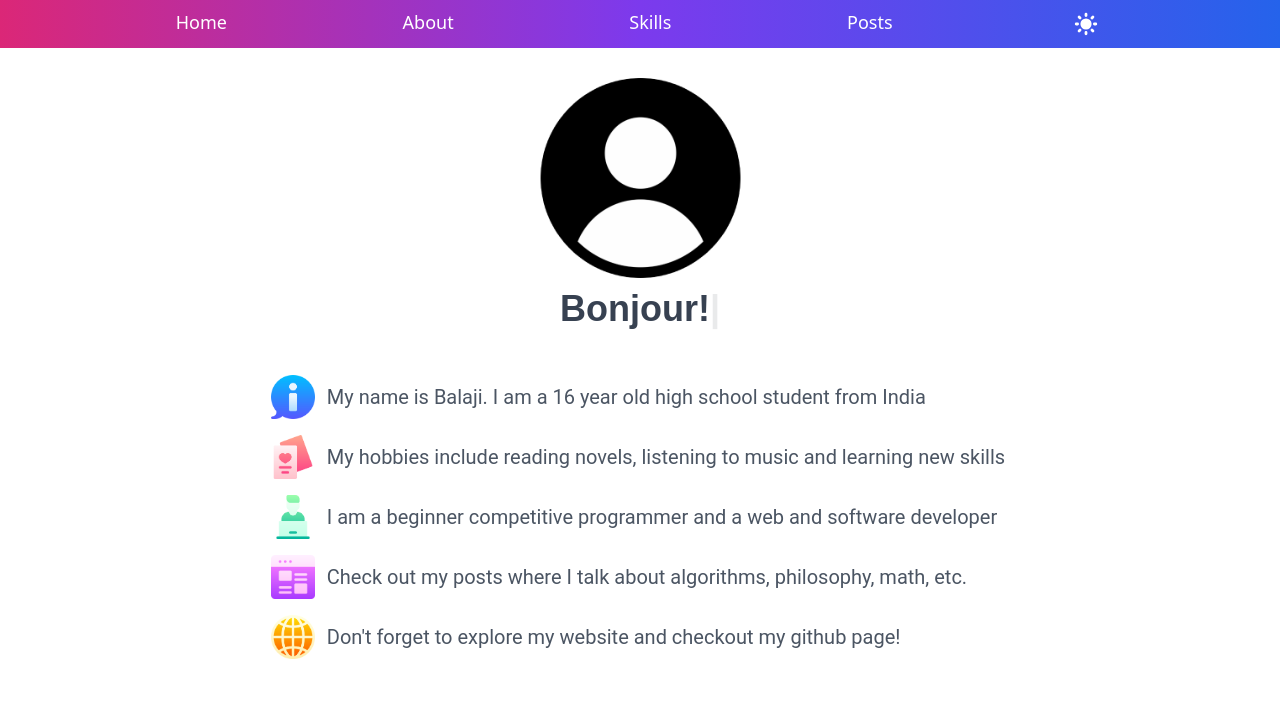
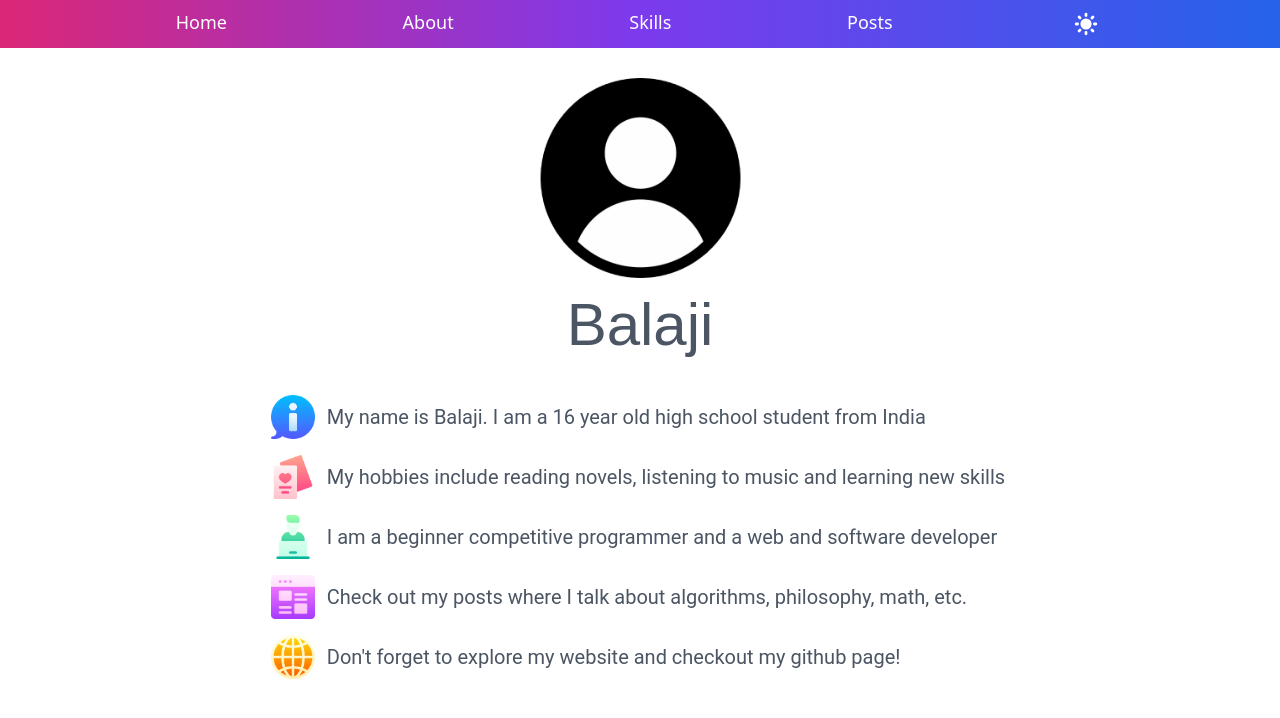
Before and after one commit to balajiofficial/Website, a Next.js app: page /about in a window 1280 px wide. Shown: the top 718 px of the page. Built offline with nearby package versions, Linux system fonts and the light colour scheme.

Commit message:
Revert without error

```diff
--- a/components/typing.tsx
+++ /dev/null
@@ -1,55 +0,0 @@
-import { useState, useEffect } from "react";
-
-export default function Typing({ children }: { children: string[] }) {
-  const [typed, setTyped] = useState("");
-  const [backwards, setBackwards] = useState(false);
-  const [wordIdx, setWordIdx] = useState(0);
-  const prefixes = [];
-  for (let i = 1; i < children.length; i++) {
-    for (let j = 0; j < children[i].length; j++) {
-      if (children[i][j] !== children[i - 1][j]) {
-        prefixes.push(children[i].substring(0, j));
-        break;
-      }
-    }
-  }
-  prefixes.push(children[children.length - 1]);
-  useEffect(() => {
-    if (typed.length !== children[wordIdx].length) {
-      if (backwards) {
-        setTimeout(() => {
-          const cut = typed.slice(0, -1);
-          if (cut === prefixes[wordIdx]) {
-            setWordIdx(wordIdx + 1);
-            setBackwards(false);
-            setTyped(cut);
-          } else {
-            setTyped(cut);
-          }
-        }, 75);
-      } else {
-        setTimeout(() => {
-          setTyped(typed + children[wordIdx][typed.length]);
-        }, 100);
-      }
-    } else {
-      setTimeout(() => {
-        setBackwards(true);
-        if (wordIdx !== children.length - 1) {
-          setTyped(typed.slice(0, -1));
-        }
-      }, 2000);
-    }
-  }, [typed]); // eslint-disable-line react-hooks/exhaustive-deps
-
-  return (
-    <>
-      <div className="text-3xl sm:text-4xl 2xl:text-5xl font-semibold -translate-y-1 sm:-translate-y-1.5 inline-block">
-        {typed}
-      </div>
-      <span className="cursor-blink text-3xl sm:text-4xl 2xl:text-6xl font-semibold -translate-y-1 sm:-translate-y-1.5 inline-block">
-        |
-      </span>
-    </>
-  );
-}
--- a/pages/about.tsx
+++ b/pages/about.tsx
@@ -1,9 +1,9 @@
 import Layout from "../layouts/pageLayout";
 import Image from "next/image";
+import Head from "next/head";
 import { ReactElement, ReactFragment } from "react";
 import { aboutData } from "../content/dataAbout";
 import PageSEO from "../components/seo";
-import Typing from "../components/typing";
 
 export default function About(): ReactElement<ReactFragment> {
   return (
@@ -21,20 +21,9 @@ export default function About(): ReactElement<ReactFragment> {
             />
           </div>
           <div className="mt-3 flex justify-center">
-            <div className="font-quicksand font-semibold text-gray-700 dark:text-gray-200">
-              <Typing>
-                {[
-                  "Hello!",
-                  "Bonjour!",
-                  "¡Hola!",
-                  "你好!",
-                  "नमस्कार!",
-                  "Привет!",
-                  "أهلا!",
-                  "Hello!",
-                ]}
-              </Typing>
-            </div>
+            <p className="text-4xl sm:text-6xl text-gray-600 dark:text-gray-200 font-quicksand">
+              Balaji
+            </p>
           </div>
           <div>
             <div className="flex justify-center">
--- a/styles/global.css
+++ b/styles/global.css
@@ -50,7 +50,7 @@ body::-webkit-scrollbar-thumb:hover {
   color: #93a1a1;
 }
 
-/* Font Classes */
+/* Font classes */
 .font-quicksand {
   font-family: "Quicksand", sans-serif;
 }
@@ -66,14 +66,3 @@ body::-webkit-scrollbar-thumb:hover {
 .font-inter {
   font-family: "Inter", sans-serif;
 }
-
-/* Animation */
-.cursor-blink {
-  animation: blink 0.75s infinite;
-  opacity: 1;
-}
-@keyframes blink {
-  50% {
-    opacity: 0;
-  }
-}
```
Also changed, not shown: pages/skills/.tsx (deleted).
